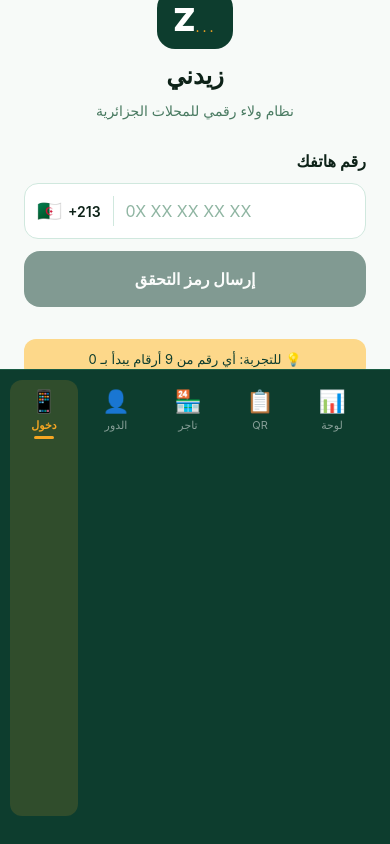
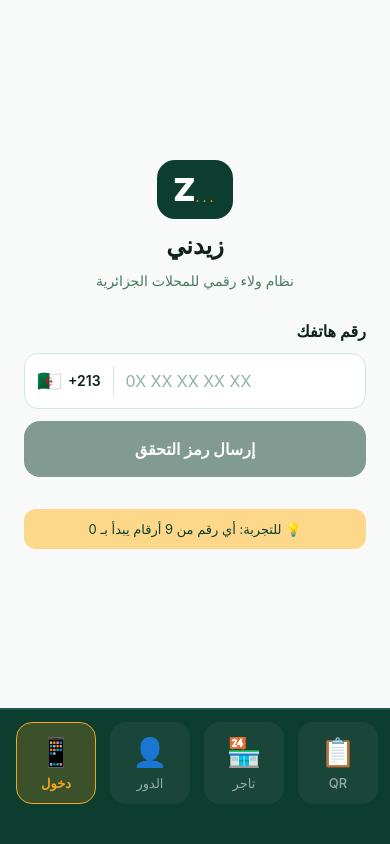
Before and after one commit to AbouSaad22/zidme-app, a React Native app: screen / in a window 390 px wide. Built offline with nearby package versions, Linux system fonts and the light colour scheme.

Commit message:
Fix nav bar: much larger buttons 80x72, bigger icons and text

```diff
--- a/App.js
+++ b/App.js
@@ -1099,21 +1099,24 @@ export default function App() {
     <View style={{ flex: 1 }}>
       {screens[screen] || screens['PhoneLogin']}
       {/* Nav Bar */}
-      <ScrollView horizontal showsHorizontalScrollIndicator={false}
-        style={{ backgroundColor: C.primary, borderTopWidth: 1, borderTopColor: C.primaryLight }}
-        contentContainerStyle={{ paddingBottom: 28, paddingTop: 10, paddingHorizontal: 8 }}>
-        {NAV_ITEMS.map(({ label, screen: s, icon }) => (
-          <TouchableOpacity key={s} onPress={() => navigate(s)}
-            style={{ alignItems: 'center', paddingVertical: 8, paddingHorizontal: 14, minWidth: 68,
-              backgroundColor: screen === s ? 'rgba(245,166,35,0.15)' : 'transparent',
-              borderRadius: 12, marginHorizontal: 2 }}>
-            <Text style={{ fontSize: 22 }}>{icon}</Text>
-            <Text style={{ fontSize: 11, color: screen === s ? C.accent : 'rgba(255,255,255,0.5)',
-              fontWeight: screen === s ? '700' : '400', textAlign: 'center', marginTop: 4 }}>{label}</Text>
-            {screen === s && <View style={{ width: 20, height: 3, borderRadius: 2, backgroundColor: C.accent, marginTop: 4 }} />}
-          </TouchableOpacity>
-        ))}
-      </ScrollView>
+      <View style={{ backgroundColor: C.primary, borderTopWidth: 2, borderTopColor: C.primaryLight }}>
+        <ScrollView horizontal showsHorizontalScrollIndicator={false}
+          contentContainerStyle={{ paddingHorizontal: 12, paddingTop: 12, paddingBottom: 40, gap: 6, flexDirection: 'row' }}>
+          {NAV_ITEMS.map(({ label, screen: s, icon }) => (
+            <TouchableOpacity key={s} onPress={() => navigate(s)} activeOpacity={0.7}
+              style={{ alignItems: 'center', justifyContent: 'center',
+                paddingVertical: 12, paddingHorizontal: 18,
+                minWidth: 80, minHeight: 72,
+                backgroundColor: screen === s ? 'rgba(245,166,35,0.2)' : 'rgba(255,255,255,0.05)',
+                borderRadius: 16, marginHorizontal: 4,
+                borderWidth: screen === s ? 1.5 : 0, borderColor: C.accent }}>
+              <Text style={{ fontSize: 28 }}>{icon}</Text>
+              <Text style={{ fontSize: 13, color: screen === s ? C.accent : 'rgba(255,255,255,0.55)',
+                fontWeight: screen === s ? '800' : '500', textAlign: 'center', marginTop: 6 }}>{label}</Text>
+            </TouchableOpacity>
+          ))}
+        </ScrollView>
+      </View>
     </View>
   );
 }
```
